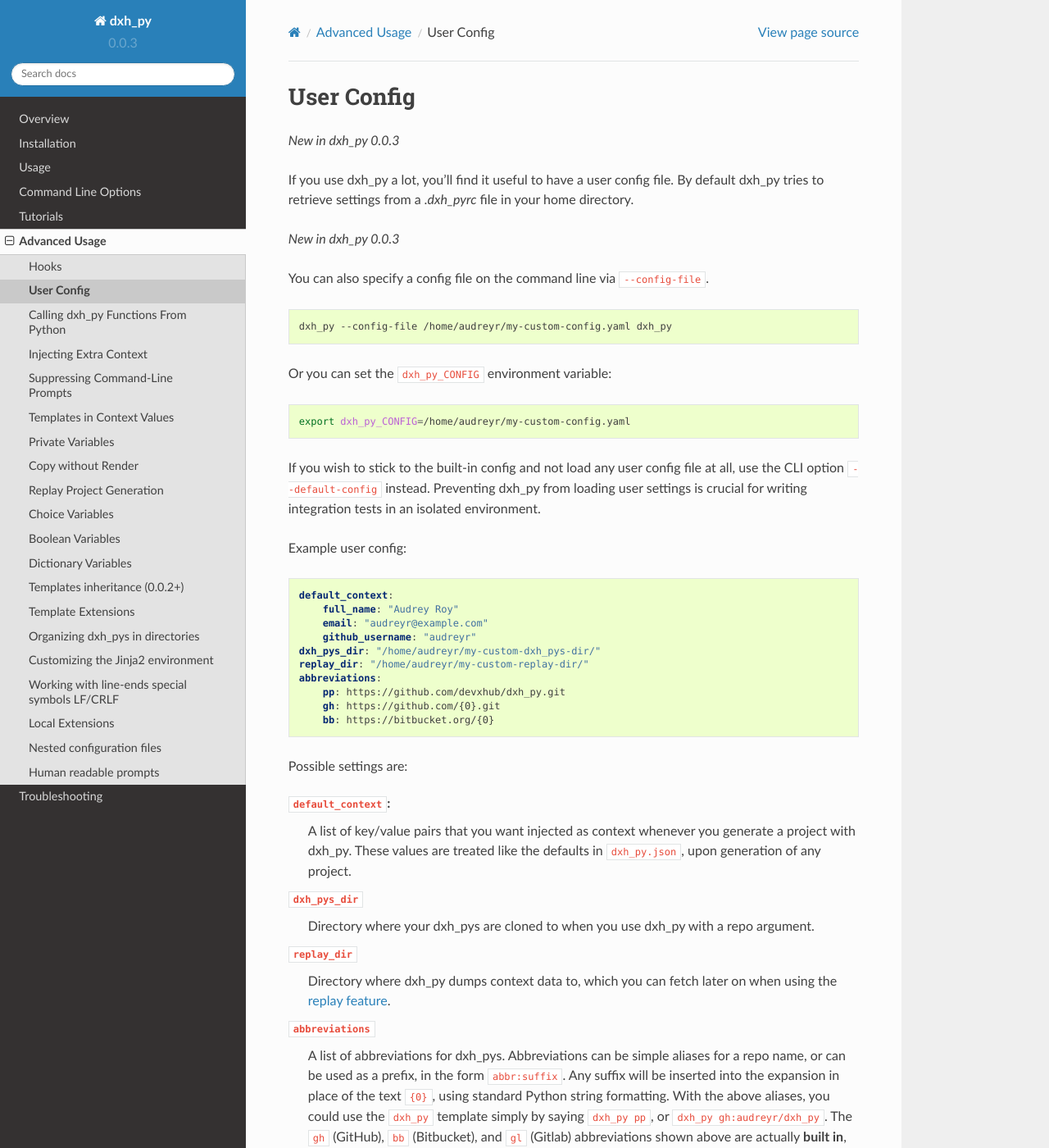
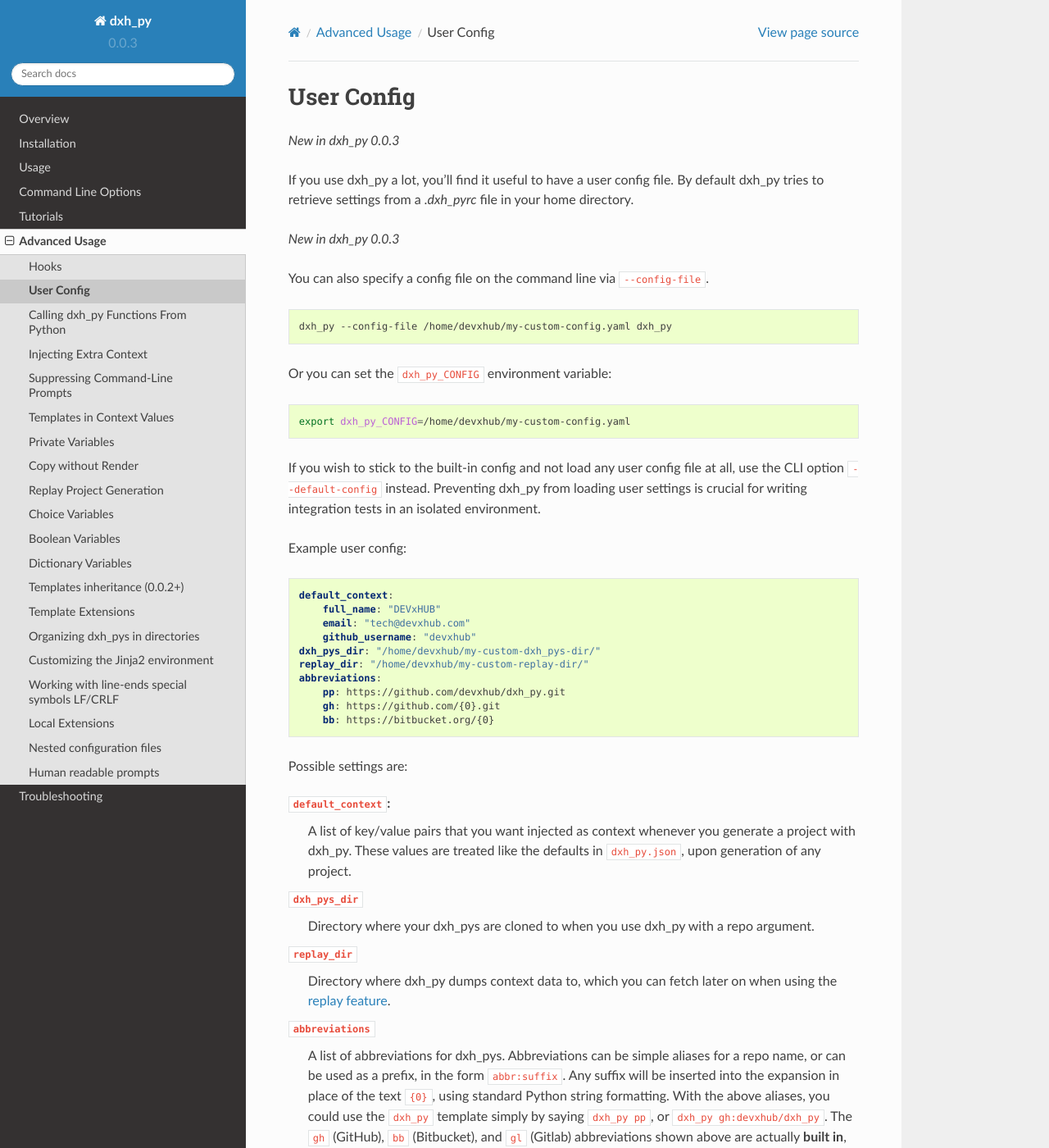
Before and after one commit to devxhub/dxh-py, a Sphinx documentation site: the page built from docs/advanced/user_config.rst, in a window 1280 px wide and 1400 px high. Shown: the whole window at 82% size. Built offline with Sphinx 7.4.7 and the Read the Docs theme 2.0.0, drawn with Linux system fonts in a browser that asks for light colours; formulas are drawn with MathJax 3; pages that are not in the unit, such as notebooks, are missing from menus; some of the changed text lies outside the part shown.

Commit message:
conf cli update

```diff
--- a/docs/advanced/user_config.rst
+++ b/docs/advanced/user_config.rst
@@ -14,13 +14,13 @@
 
 .. code-block:: bash
 
-    dxh_py --config-file /home/audreyr/my-custom-config.yaml dxh_py
+    dxh_py --config-file /home/devxhub/my-custom-config.yaml dxh_py
 
 Or you can set the ``dxh_py_CONFIG`` environment variable:
 
 .. code-block:: bash
 
-    export dxh_py_CONFIG=/home/audreyr/my-custom-config.yaml
+    export dxh_py_CONFIG=/home/devxhub/my-custom-config.yaml
 
 If you wish to stick to the built-in config and not load any user config file at all, use the CLI option ``--default-config`` instead.
 Preventing dxh_py from loading user settings is crucial for writing integration tests in an isolated environment.
@@ -30,11 +30,11 @@
 .. code-block:: yaml
 
     default_context:
-        full_name: "Audrey Roy"
-        email: "audreyr@example.com"
-        github_username: "audreyr"
-    dxh_pys_dir: "/home/audreyr/my-custom-dxh_pys-dir/"
-    replay_dir: "/home/audreyr/my-custom-replay-dir/"
+        full_name: "DEVxHUB"
+        email: "tech@devxhub.com"
+        github_username: "devxhub"
+    dxh_pys_dir: "/home/devxhub/my-custom-dxh_pys-dir/"
+    replay_dir: "/home/devxhub/my-custom-replay-dir/"
     abbreviations:
         pp: https://github.com/devxhub/dxh_py.git
         gh: https://github.com/{0}.git
@@ -54,7 +54,7 @@
     A list of abbreviations for dxh_pys.
     Abbreviations can be simple aliases for a repo name, or can be used as a prefix, in the form ``abbr:suffix``.
     Any suffix will be inserted into the expansion in place of the text ``{0}``, using standard Python string formatting.
-    With the above aliases, you could use the ``dxh_py`` template simply by saying ``dxh_py pp``, or ``dxh_py gh:audreyr/dxh_py``.
+    With the above aliases, you could use the ``dxh_py`` template simply by saying ``dxh_py pp``, or ``dxh_py gh:devxhub/dxh_py``.
     The ``gh`` (GitHub), ``bb`` (Bitbucket), and ``gl`` (Gitlab) abbreviations shown above are actually **built in**, and can be used without defining them yourself.
 
 Read also: :ref:`injecting-extra-content`
--- a/docs/conf.py
+++ b/docs/conf.py
@@ -69,7 +69,7 @@
 
 # General information about the project.
 project = 'dxh_py'
-copyright = '2013-2022, Audrey Roy and dxh_py community'
+copyright = '2024, Devxhub and dxh_py community'
 
 # The version info for the project you're documenting, acts as replacement for
 # |version| and |release|, also used in various other places throughout the
@@ -218,7 +218,7 @@
         'index',
         'dxh_py.tex',
         'dxh_py Documentation',
-        'Audrey Roy and dxh_py community',
+        'Devxhub and dxh_py community',
         'manual',
     ),
 ]
@@ -253,7 +253,7 @@
         'index',
         'dxh_py',
         'dxh_py Documentation',
-        ['Audrey Roy and dxh_py community'],
+        ['Devxhub and dxh_py community'],
         1,
     )
 ]
@@ -272,7 +272,7 @@
         'index',
         'dxh_py',
         'dxh_py Documentation',
-        'Audrey Roy and dxh_py community',
+        'Devxhub and dxh_py community',
         'dxh_py',
         'Creates projects from project templates',
         'Miscellaneous',
--- a/docs/index.rst
+++ b/docs/index.rst
@@ -1,5 +1,4 @@
-.. dxh_py documentation master file, created by
-   sphinx-quickstart on Thu Jul 11 11:31:49 2013.
+.. dxh_py documentation master file.
    You can adapt this file completely to your liking, but it should at least
    contain the root `toctree` directive.
 
--- a/docs/usage.rst
+++ b/docs/usage.rst
@@ -48,7 +48,6 @@
 
     $ dxh_py https://github.com/devxhub/dxh_py.git
     $ dxh_py git+ssh://git@github.com/devxhub/dxh_py.git
-    $ dxh_py hg+ssh://hg@bitbucket.org/audreyr/dxh_py
 
 You will be prompted to enter a bunch of project config values. (These are
 defined in the project's `dxh_py.json`.)
```
Also changed, not shown: 1 other file.
